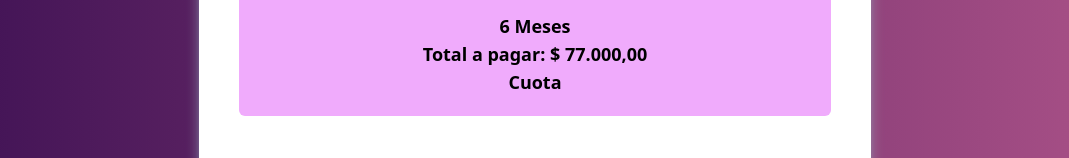
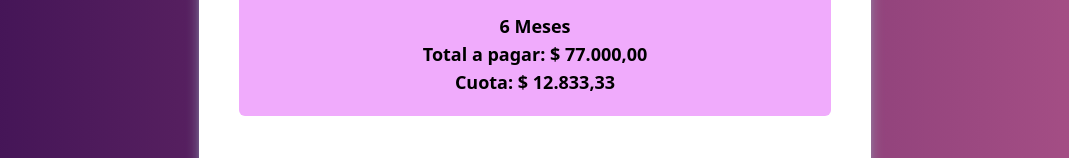
Before and after one commit to iam-leo/cotizador-prestamos-react, a React (Vite) app: page / in a window 1280 px wide. Shown: the part 532-690 px from the top of the page, without its empty margins (105-1174 px from the left). Built offline with nearby package versions, Linux system fonts and the light colour scheme.

Commit message:
add monthly fee calculation

```diff
--- a/src/App.jsx
+++ b/src/App.jsx
@@ -7,11 +7,18 @@ function App() {
   const [cantidad, setCantidad] = useState(50000);
   const [meses, setMeses] = useState(6);
   const [total, setTotal] = useState(0);
+  const [cuota, setCuota] = useState(0);
 
   useEffect(() => {
-    const resultadoTotalPagar = formatearDinero(totalPagar(cantidad,meses).toFixed(2));
+    //Total a pagar
+    const resultadoTotalPagar = totalPagar(cantidad,meses).toFixed(2);
     setTotal(resultadoTotalPagar);
   }, [cantidad, meses]);
+
+  useEffect(() => {
+    //Total Cuota
+    setCuota(total / meses);
+  }, [total])
 
   const MIN = 10000;
   const MAX = 100000;
@@ -86,8 +93,8 @@ function App() {
           <h2 className="text-xl font-semibold text-center">Resumen de <span className="italic font-bold text-indigo-800">pagos</span></h2>
           <div className="flex flex-col items-center">
             <p className="text-lg font-bold">{meses} Meses</p>
-            <p className="text-lg font-bold">Total a pagar: {total}</p>
-            <p className="text-lg font-bold">Cuota</p>
+            <p className="text-lg font-bold">Total a pagar: {formatearDinero(total)}</p>
+            <p className="text-lg font-bold">Cuota: {formatearDinero(cuota)}</p>
           </div>
         </div>
       </div>
```
Also changed, not shown: src/helpers/index.js (+5 -5 lines).
